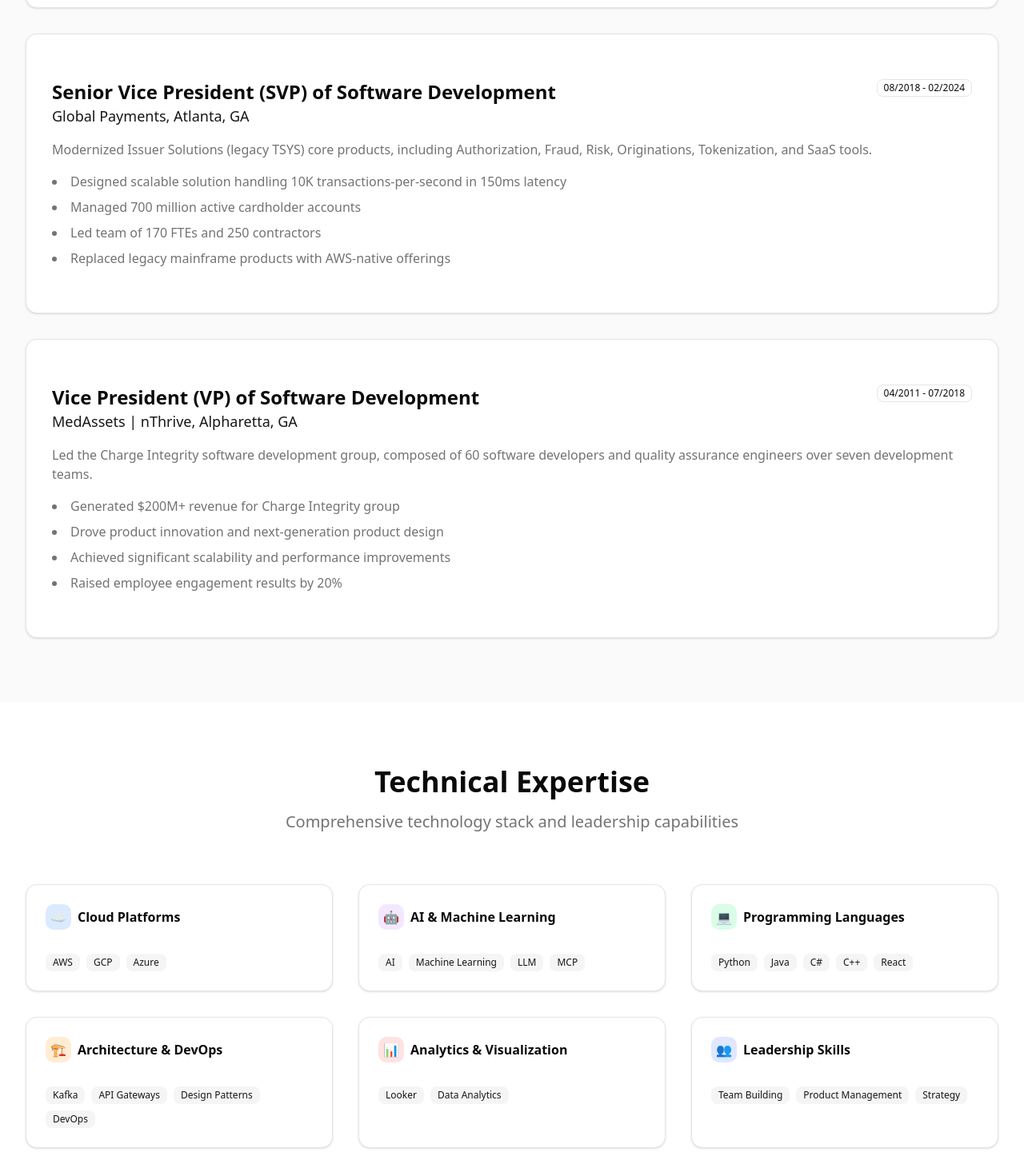
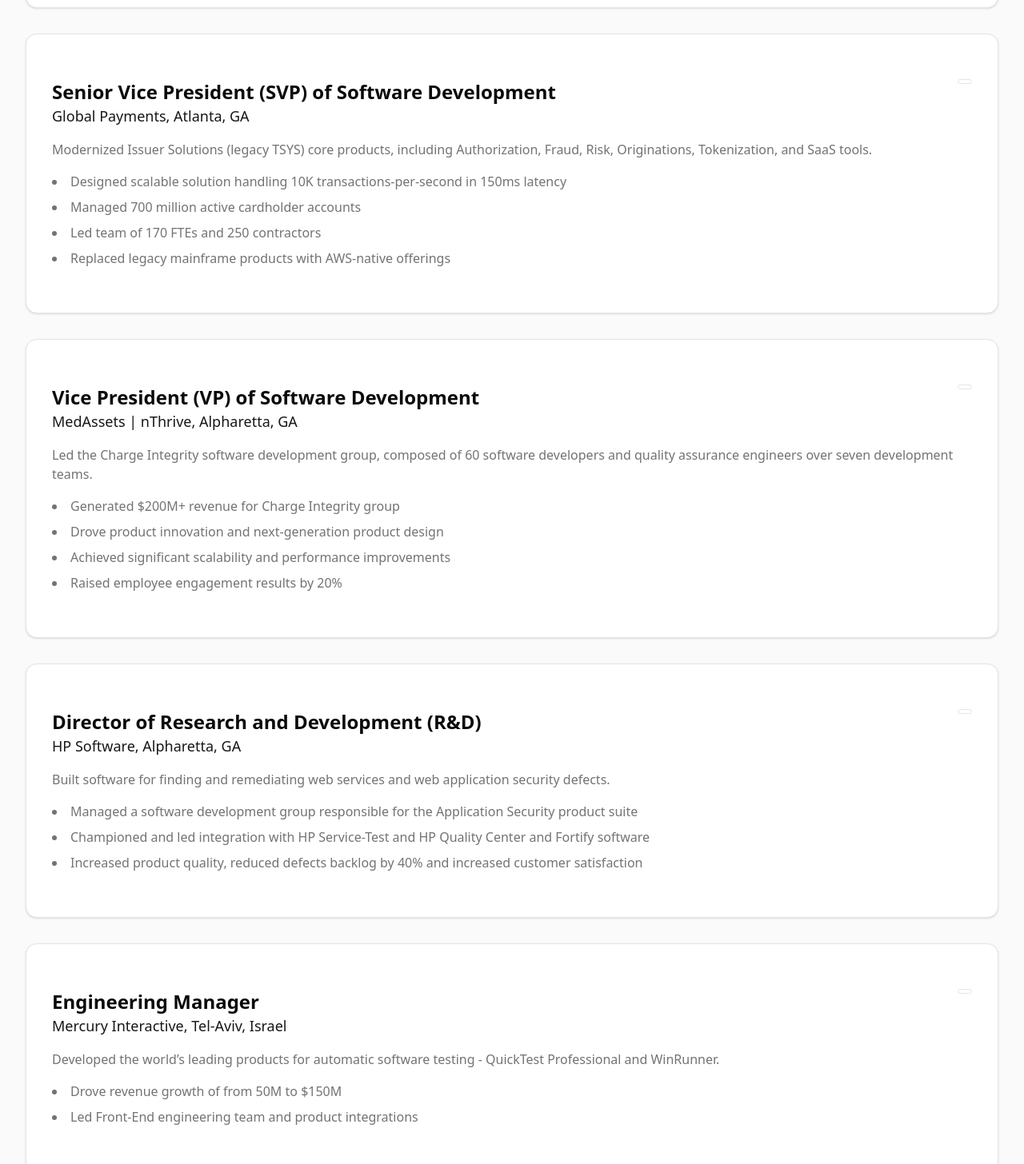
Before and after one commit to gbraslav/gabriel-website, a React (Vite) app: page / in a window 1280 px wide. Shown: the part 2276-3732 px from the top of the page at 80% size. Built offline with nearby package versions, Linux system fonts and the light colour scheme.

Commit message:
Add HP and Mercury, fixed linked-in link

```diff
--- a/src/App.jsx
+++ b/src/App.jsx
@@ -152,7 +152,7 @@
             </div>
 
             <div className="flex justify-center space-x-6 pt-8">
-              <a href="https://www.linkedin.com/in/gbraslavsky/" target="_blank" rel="noopener noreferrer" className="text-white hover:text-blue-300 transition-colors">
+              <a href="https://www.linkedin.com/in/gabby-braslavsky/" target="_blank" rel="noopener noreferrer" className="text-white hover:text-blue-300 transition-colors">
                 <Linkedin className="h-6 w-6" />
               </a>
               <a href="https://github.com/gbraslav/" target="_blank" rel="noopener noreferrer" className="text-white hover:text-blue-300 transition-colors">
@@ -261,9 +261,9 @@
                 <div className="flex flex-col md:flex-row md:items-start md:justify-between mb-4">
                   <div>
                     <h3 className="text-2xl font-semibold text-foreground">Chief Technology Officer (CTO)</h3>
-                    <p className="text-lg text-primary font-medium">Conversabridge, Atlanta, GA</p>
+                    <p className="text-lg text-primary font-medium">Conversabridge</p>
                   </div>
-                  <Badge variant="outline" className="mt-2 md:mt-0">02/2024 – 07/2025</Badge>
+                  <Badge variant="outline" className="mt-2 md:mt-0">Current</Badge>
                 </div>
                 <p className="text-muted-foreground mb-4">
                   CTO and co-founder of Conversabridge, a Generative AI/ML auto-agent that maximizes small-business
@@ -285,7 +285,7 @@
                     <h3 className="text-2xl font-semibold text-foreground">Senior Vice President (SVP) of Software Development</h3>
                     <p className="text-lg text-primary font-medium">Global Payments, Atlanta, GA</p>
                   </div>
-                  <Badge variant="outline" className="mt-2 md:mt-0">08/2018 - 02/2024</Badge>
+                  <Badge variant="outline" className="mt-2 md:mt-0"></Badge>
                 </div>
                 <p className="text-muted-foreground mb-4">
                   Modernized Issuer Solutions (legacy TSYS) core products, including Authorization, Fraud, Risk,
@@ -308,7 +308,7 @@
                     <h3 className="text-2xl font-semibold text-foreground">Vice President (VP) of Software Development</h3>
                     <p className="text-lg text-primary font-medium">MedAssets | nThrive, Alpharetta, GA</p>
                   </div>
-                  <Badge variant="outline" className="mt-2 md:mt-0">04/2011 - 07/2018</Badge>
+                  <Badge variant="outline" className="mt-2 md:mt-0"></Badge>
                 </div>
                 <p className="text-muted-foreground mb-4">
                   Led the Charge Integrity software development group, composed of 60 software developers and
@@ -319,6 +319,43 @@
                   <li>Drove product innovation and next-generation product design</li>
                   <li>Achieved significant scalability and performance improvements</li>
                   <li>Raised employee engagement results by 20%</li>
+                </ul>
+              </CardContent>
+            </Card>
+            <Card className="hover:shadow-lg transition-shadow">
+              <CardContent className="p-8">
+                <div className="flex flex-col md:flex-row md:items-start md:justify-between mb-4">
+                  <div>
+                    <h3 className="text-2xl font-semibold text-foreground">Director of Research and Development (R&D)</h3>
+                    <p className="text-lg text-primary font-medium">HP Software, Alpharetta, GA</p>
+                  </div>
+                  <Badge variant="outline" className="mt-2 md:mt-0"></Badge>
+                </div>
+                <p className="text-muted-foreground mb-4">
+                Built software for finding and remediating web services and web application security defects.
+                </p>
+                <ul className="list-disc list-inside space-y-2 text-muted-foreground">
+                  <li>Managed a software development group responsible for the Application Security product suite</li>
+                  <li>Championed and led integration with HP Service-Test and HP Quality Center and Fortify software</li>
+                  <li>Increased product quality, reduced defects backlog by 40% and increased customer satisfaction</li>
+                </ul>
+              </CardContent>
+            </Card>
+            <Card className="hover:shadow-lg transition-shadow">
+              <CardContent className="p-8">
+                <div className="flex flex-col md:flex-row md:items-start md:justify-between mb-4">
+                  <div>
+                    <h3 className="text-2xl font-semibold text-foreground">Engineering Manager</h3>
+                    <p className="text-lg text-primary font-medium">Mercury Interactive, Tel-Aviv, Israel</p>
+                  </div>
+                  <Badge variant="outline" className="mt-2 md:mt-0"></Badge>
+                </div>
+                <p className="text-muted-foreground mb-4">
+                Developed the world’s leading products for automatic software testing - QuickTest Professional and WinRunner.
+                </p>
+                <ul className="list-disc list-inside space-y-2 text-muted-foreground">
+                  <li>Drove revenue growth of from 50M to $150M</li>
+                  <li>Led Front-End engineering team and product integrations</li>
                 </ul>
               </CardContent>
             </Card>
@@ -800,7 +837,7 @@
                       </div>
                       <div className="flex items-center space-x-3">
                         <MapPin className="h-5 w-5 text-red-600" />
-                        <span className="text-muted-foreground">Bethesda, MD</span>
+                        <span className="text-muted-foreground">Bethesda, MD / Atlanta, GA</span>
                       </div>
                     </div>
 
@@ -808,7 +845,7 @@
                       <h4 className="font-semibold text-foreground">Professional Links</h4>
                       <div className="flex flex-col space-y-2">
                         <a
-                          href="https://www.linkedin.com/in/gbraslavsky/"
+                          href="https://www.linkedin.com/in/gabby-braslavsky/"
                           target="_blank"
                           rel="noopener noreferrer"
                           className="flex items-center space-x-2 text-gray-600 hover:text-gray-800 transition-colors"
```
